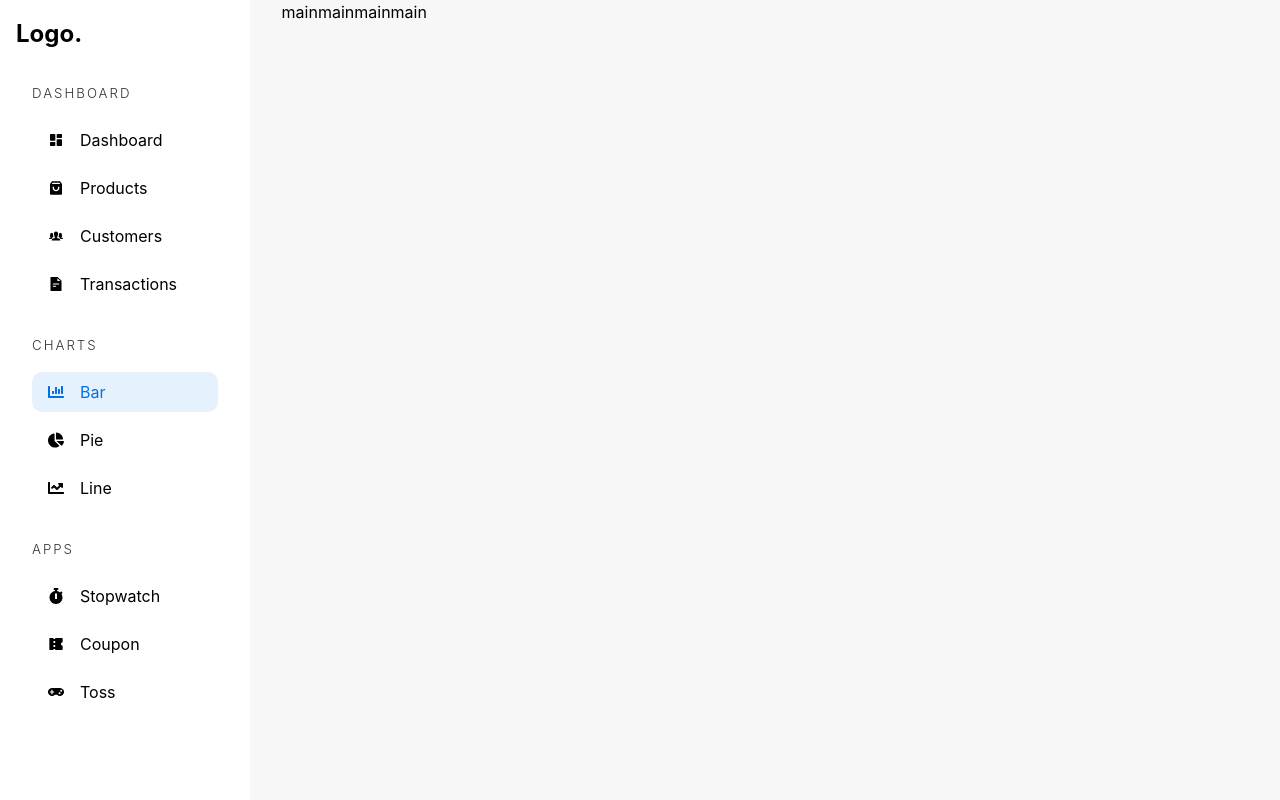
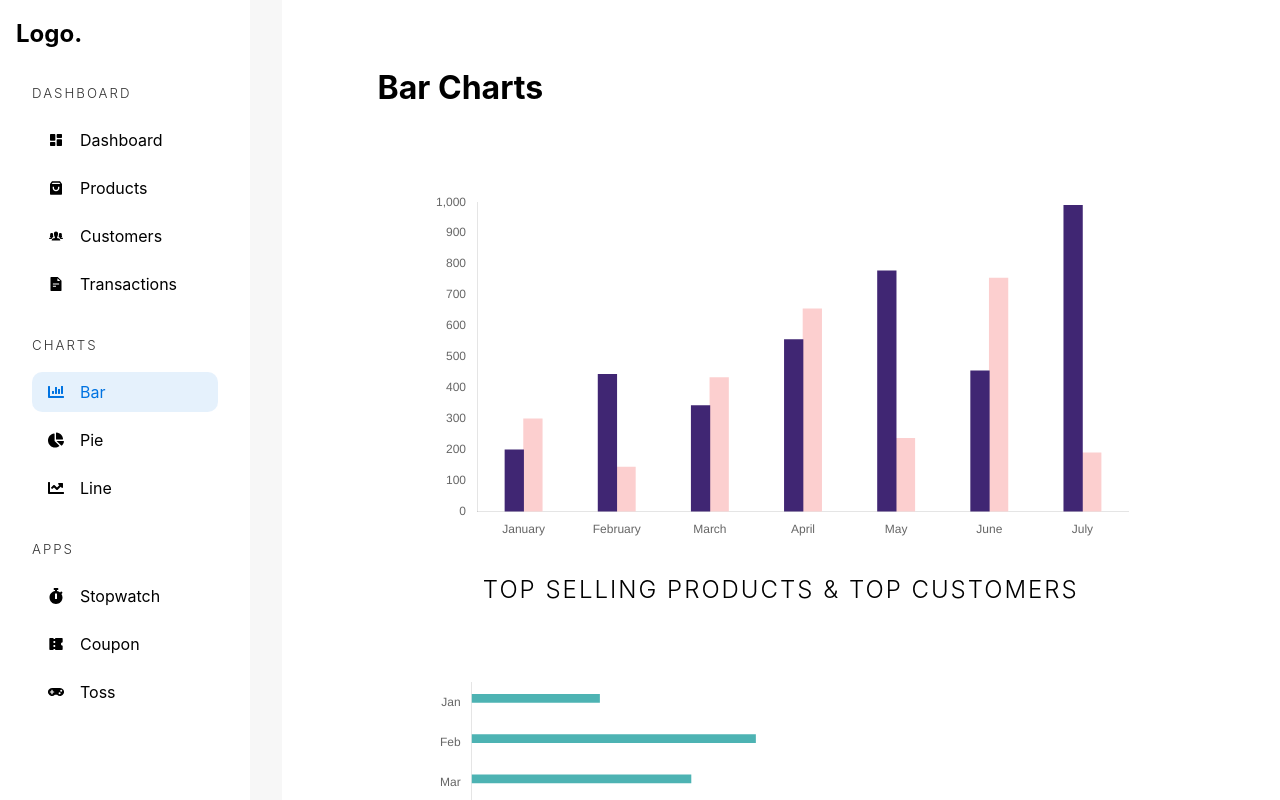
Before and after one commit to abhidjango-py/dashboard, a React (Vite) app: page /admin/chart/bar in a window 1280 px wide. Built offline with nearby package versions, Linux system fonts and the light colour scheme.

Commit message:
barChart completed

```diff
--- a/src/components/Charts.tsx
+++ b/src/components/Charts.tsx
@@ -92,7 +92,7 @@ export const BarChart = ({
       },
     ],
   };
-  return <Bar options={options} data={data} />;
+  return <Bar width={horizontal ? "200%" : ""} options={options} data={data} />;
 };
 
 interface DoughnutChartProps {
--- a/src/pages/barChart.tsx
+++ b/src/pages/barChart.tsx
@@ -1,4 +1,20 @@
 import AdminSidebar from "../components/AdminSidebar";
+import { BarChart } from "../components/Charts";
+
+const months = [
+  "Jan",
+  "Feb",
+  "Mar",
+  "Apr",
+  "May",
+  "Jun",
+  "Jul",
+  "Aug",
+  "Sept",
+  "Oct",
+  "Nov",
+  "Dec",
+];
 
 const barChart = () => {
   return (
@@ -6,7 +22,35 @@ const barChart = () => {
       {/* Sidebar */}
       <AdminSidebar />
       {/* main */}
-      <main>mainmainmainmain</main>
+      <main className="chartContainer">
+        <h1>Bar Charts</h1>
+        <section>
+          <BarChart
+            data_1={[200, 444, 343, 556, 778, 455, 990]}
+            data_2={[300, 144, 433, 655, 237, 755, 190]}
+            title_1="Products"
+            title_2="Users"
+            bgColor_1={`hsl(260,50%,30%)`}
+            bgColor_2={`hsl(360,90%,90%)`}
+          />
+          <h2>Top Selling Products & Top Customers</h2>
+        </section>
+        <section>
+          <BarChart
+            horizontal={true}
+            data_1={[
+              200, 444, 343, 556, 778, 455, 990, 350, 765, 480, 345, 165,
+            ]}
+            data_2={[]}
+            title_1="Products"
+            title_2=""
+            bgColor_1={`hsl(180,40%,50%)`}
+            bgColor_2=""
+            labels={months}
+          />
+          <h2>Orders throughtout the year</h2>
+        </section>
+      </main>
     </div>
   );
 };
--- a/src/pages/dashboard.tsx
+++ b/src/pages/dashboard.tsx
@@ -52,12 +52,12 @@ const dashboard = () => {
           />
         </section>
 
-        {/* graph section  & inventory section */}
+        {/* chart section  & inventory section */}
         <section className="graphContainer">
           <div className="revenueChart">
             <h2>Revenue & Transaction</h2>
 
-            {/* graph here */}
+            {/* revenue and transaction chart here */}
             <BarChart
               data_1={[300, 144, 433, 655, 237, 755, 190]}
               data_2={[200, 444, 343, 556, 778, 455, 990]}
--- /dev/null
+++ b/src/styles/_charts.scss
@@ -0,0 +1,17 @@
+.chartContainer {
+  background-color: white;
+  padding: 4rem;
+  overflow-y: auto;
+  > h1 {
+    margin: 0 0 5rem 2rem;
+  }
+  > section {
+    width: 80%;
+    margin: 4rem auto;
+    > h2 {
+      margin: 2rem 0;
+      text-align: center;
+      @include heading(2px);
+    }
+  }
+}
--- a/src/styles/app.scss
+++ b/src/styles/app.scss
@@ -1,6 +1,7 @@
 @import "mixin";
 @import "dashboard";
 @import "products";
+@import "charts";
 :root {
   font-family: Inter, system-ui, Avenir, Helvetica, Arial, sans-serif;
   line-height: 1.5;
```
